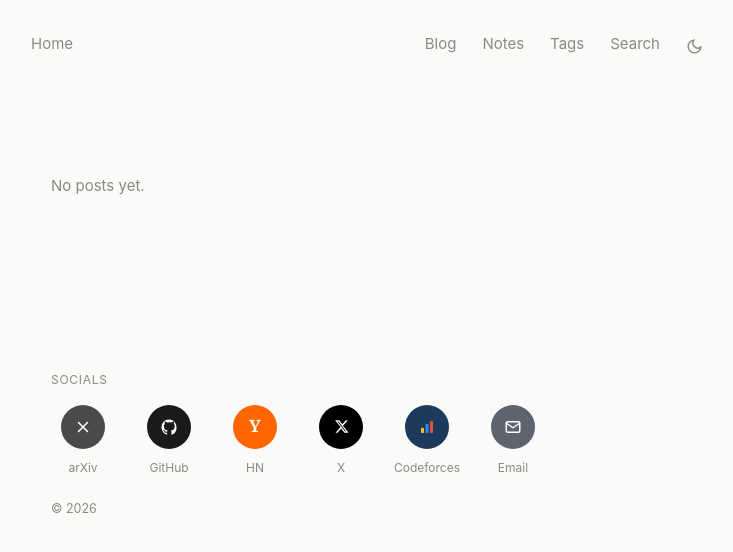
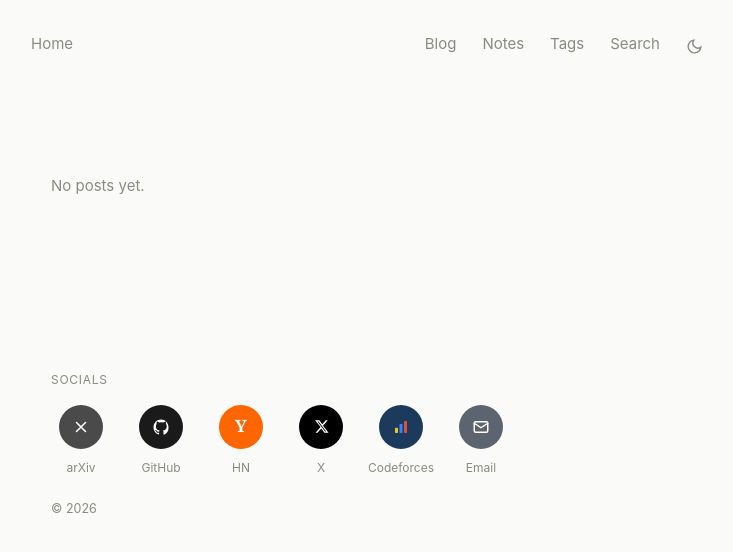
Before and after one commit to hvardhann/hvardhann.github.io, a Jekyll site: the page built from index.html, in a window 1280 px wide. Shown: the top 552 px of the page, without its empty margins (273-1006 px from the left). Built offline with Jekyll 4.4.1, drawn with Linux system fonts in a browser that asks for light colours.

Commit message:
Update style.css

```diff
--- a/assets/css/style.css
+++ b/assets/css/style.css
@@ -143,18 +143,19 @@ footer {
   gap: 20px;
 }
 
-.socials {
-  display: flex;
-  flex-wrap: wrap;
-  gap: 22px;
-}
-
 .socials-heading {
   font-size: 12px;
   text-transform: uppercase;
   letter-spacing: 0.06em;
   color: var(--ink-soft);
   margin-bottom: -6px;
+}
+
+.socials {
+  display: flex;
+  flex-wrap: wrap;
+  gap: 24px 20px;
+  justify-content: flex-start;
 }
 
 .social-badge {
@@ -164,9 +165,11 @@ footer {
   gap: 8px;
   font-size: 12px;
   color: var(--ink-soft);
-  width: 64px;
+  width: 60px;
   text-align: center;
 }
+
+.social-badge span:last-child { white-space: nowrap; }
 
 .social-badge:hover { color: var(--ink); }
 .social-badge:hover .badge-icon { transform: translateY(-2px); }
@@ -178,6 +181,7 @@ footer {
   display: flex;
   align-items: center;
   justify-content: center;
+  flex-shrink: 0;
   transition: transform 0.15s ease;
 }
 
@@ -190,6 +194,8 @@ footer {
 
 .copyright { font-size: 12.5px; color: var(--ink-soft); }
 
+.copyright { font-size: 12.5px; color: var(--ink-soft); }
+
 @media (max-width: 600px) {
   nav { padding: 24px 20px; gap: 16px; font-size: 14px; }
   main { padding: 8px 20px 60px; }
```
